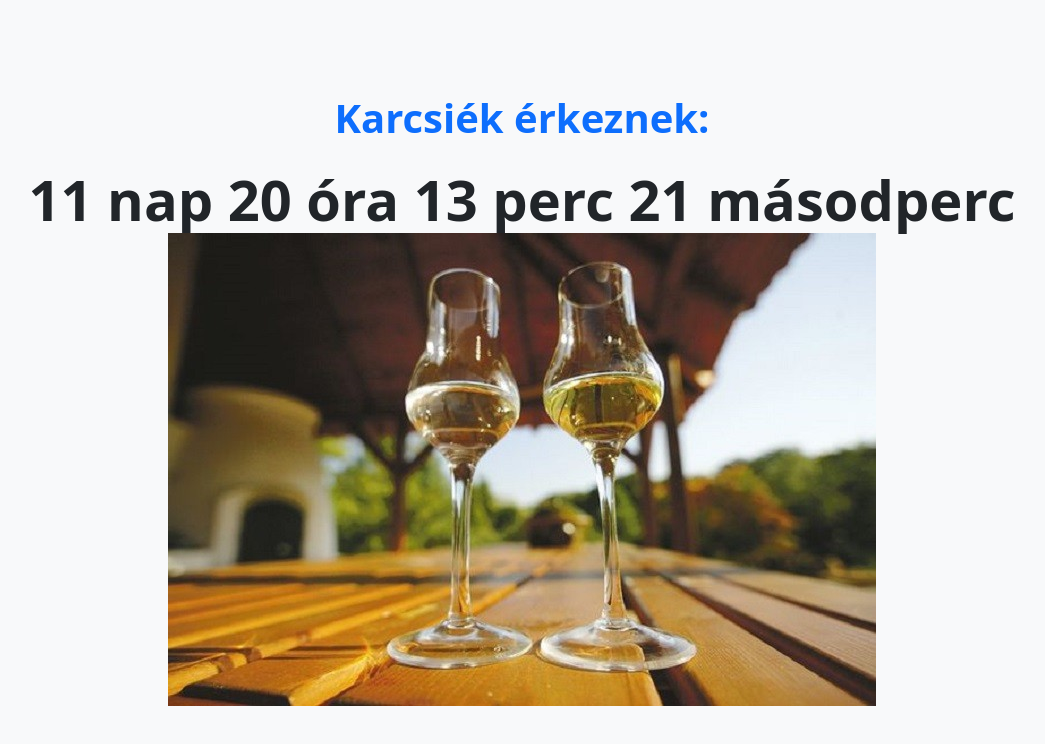
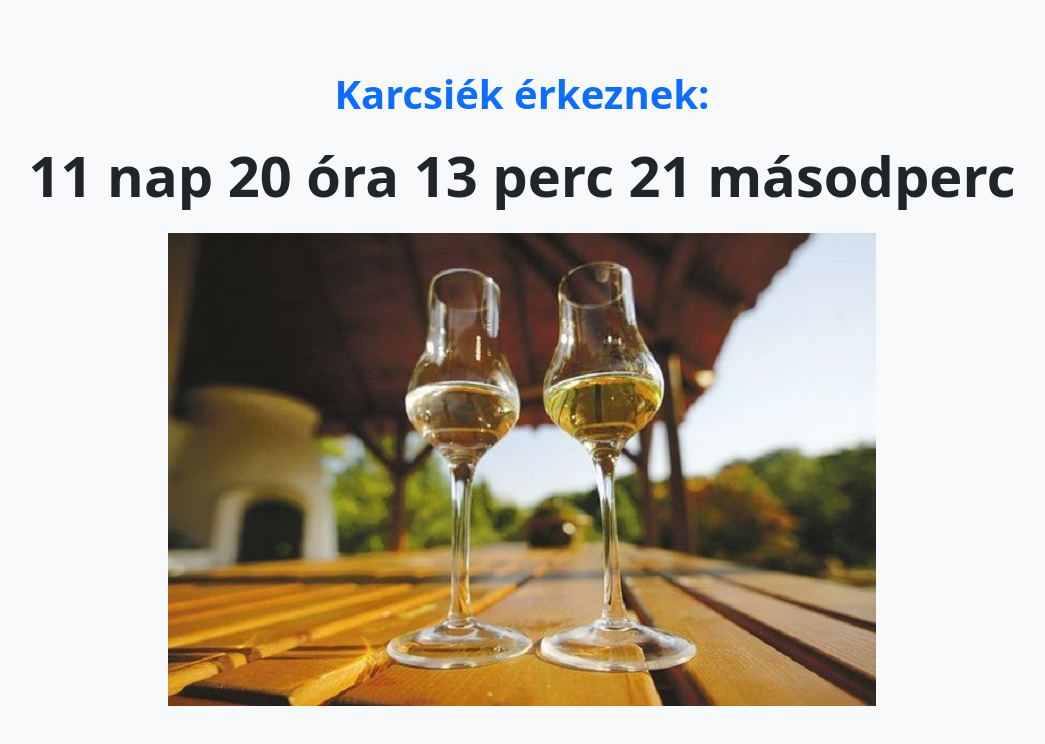
Before and after one commit to martakrisztian97/karcsiek, a plain HTML site: page index.html in a window 1280 px wide. Shown: the whole page, without its empty margins (118-1163 px from the left). Drawn offline with Linux system fonts and the light colour scheme.

Commit message:
add margin

```diff
--- a/index.html
+++ b/index.html
@@ -12,7 +12,7 @@
   <div class="container text-center">
     <h1 class="mb-4 text-primary fw-bold">Karcsiék érkeznek:</h1>
     <div id="countdown" class="display-4 text-dark fw-semibold">Számolás...</div>
-    <div><img src="images/palinka.jpg"></div>
+    <div class="p-4"><img src="images/palinka.jpg"></div>
   </div>
 
   <script src="script.js"></script>
```
